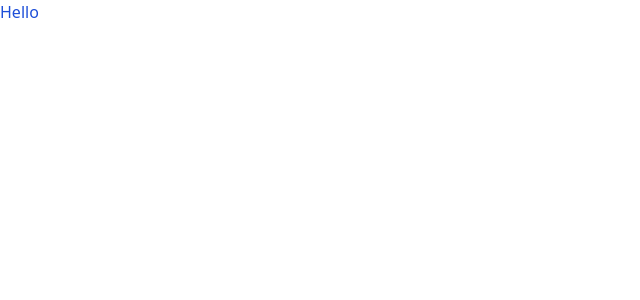
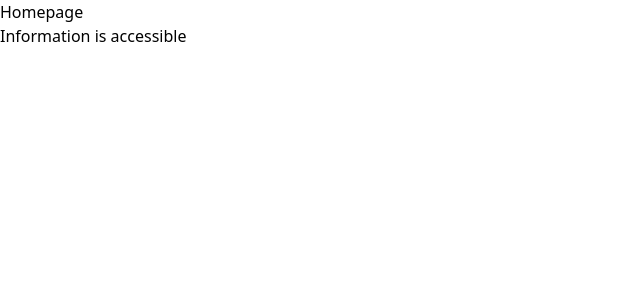
Before and after one commit to Ilona-front-end/booking-website, a React (Create React App) app: page / in a window 1280 px wide. Shown: the top 300 px of the page, without its empty margins (0-640 px from the left). Built offline with nearby package versions, Linux system fonts and the light colour scheme.

Commit message:
HOT-12 install React router
command run in terminal:
npm i react-router-dom

OBS: Error in console:
Store does not have a valid reducer. Make sure the argument passed to combineReducers is an object whose values are reducers.

```diff
--- a/package.json
+++ b/package.json
@@ -10,6 +10,7 @@
     "react": "^18.2.0",
     "react-dom": "^18.2.0",
     "react-redux": "^8.0.5",
+    "react-router-dom": "^6.10.0",
     "react-scripts": "5.0.1",
     "redux": "^4.2.1",
     "web-vitals": "^2.1.4"
--- a/src/App.js
+++ b/src/App.js
@@ -1,10 +1,9 @@
 import './App.css';
+import Router from './routes/Router';
 
 function App() {
   return (
-    <div className="App">
-      <h1 className="text-blue-700">Hello</h1>
-    </div>
+    <Router />
   );
 }
 
--- /dev/null
+++ b/src/components/pages/Home.js
@@ -0,0 +1,12 @@
+import React from 'react';
+
+function Homepage() {
+  return (
+    <div>
+      <h1>Homepage</h1>
+      <p>Information is accessible</p>
+    </div>
+  )
+}
+
+export default Homepage;
--- /dev/null
+++ b/src/components/pages/LogIn.js
@@ -0,0 +1,11 @@
+import React from 'react';
+
+function LogIn() {
+  return (
+    <div>
+      <h1>Log In Form</h1>
+    </div>
+  )
+}
+
+export default LogIn;
--- /dev/null
+++ b/src/components/pages/NotFound.js
@@ -0,0 +1,12 @@
+import React from 'react';
+
+function NotFound() {
+  return (
+    <div>
+      <h1>Not Found</h1>
+      <p>Information is not accessible</p>
+    </div>
+  )
+}
+
+export default NotFound;
--- a/src/index.js
+++ b/src/index.js
@@ -4,12 +4,15 @@ import './index.css';
 import App from './App';
 import { Provider } from 'react-redux';
 import store from './store/store';
+import {BrowserRouter} from 'react-router-dom';
 
 const root = ReactDOM.createRoot(document.getElementById('root'));
 root.render(
   <React.StrictMode>
     <Provider store={store}>
-      <App />
+      <BrowserRouter>
+        <App />
+      </BrowserRouter>
     </Provider>
   </React.StrictMode>
 );
--- /dev/null
+++ b/src/routes/Router.js
@@ -0,0 +1,19 @@
+import React from 'react';
+import { Routes, Route } from 'react-router-dom';
+import Home from '../components/pages/Home';
+import LogIn from '../components/pages/LogIn';
+import NotFound from '../components/pages/NotFound';
+
+function Router() {
+  return (
+    <>
+      <Routes>
+        <Route exact path='/' element={<Home />} />
+        <Route path='/login' element={<LogIn />} />
+        <Route path='*' element={<NotFound />} />
+      </Routes>
+    </>
+  )
+}
+
+export default Router;
```
Also changed, not shown: 1 other file (tests, documents, lock files or other folders).
